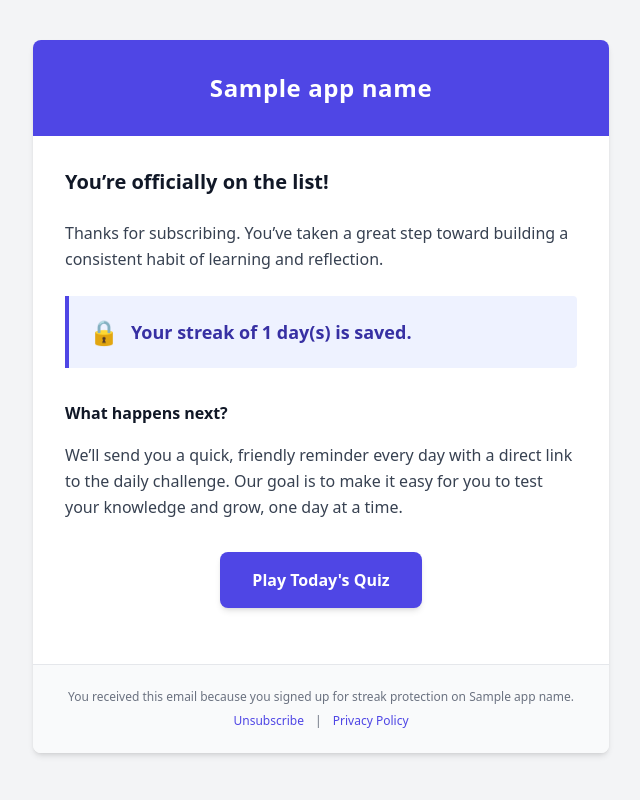
After one commit to fyardlest1/Django-Bible-Quiz-MVP, a Django app: template quiz_ui/templates/emails/welcome_email.html in a window 1280 px wide. The commit adds this page. Shown: the whole page, without its empty margins (319-959 px from the left). Run offline with Django 5.2, Linux system fonts and the light colour scheme; the template is opened without the code that fills it: most values are stand-ins (such as "Sample title", 1, 10 or a date in 2020); parts of the project's set-up code (start-up, migrations or seed data) failed here and were passed over; some libraries are stand-ins or nearby versions.

Commit message:
Create a personalized welcome email message for a Django-based Quiz App

```diff
--- a/bible_quiz_main/settings.py
+++ b/bible_quiz_main/settings.py
@@ -43,7 +43,7 @@ INSTALLED_APPS = [
     # Third-party apps
     'rest_framework',
     'corsheaders',       # Step 1: CORS
-    'drf_spectacular',   # Step 2: Documentatio
+    'drf_spectacular',   # Step 2: Documentation
 
     # local apps
     'quiz_api',
--- /dev/null
+++ b/quiz_ui/templates/emails/welcome_email.html
@@ -0,0 +1,60 @@
+<!DOCTYPE html>
+<html lang="en">
+<head>
+    <meta charset="UTF-8">
+    <meta name="viewport" content="width=device-width, initial-scale=1.0">
+    <title>Welcome to {{app_name}}</title>
+    <!-- Tailwind CSS (via CDN for development/preview) -->
+    <script src="https://cdn.tailwindcss.com"></script>
+</head>
+<body class="bg-gray-100 font-sans antialiased m-0 p-0">
+
+    <!-- Main Container -->
+    <div class="max-w-xl mx-auto bg-white rounded-lg shadow-md overflow-hidden mt-10 mb-10 font-sans">
+
+        <!-- Header -->
+        <div class="bg-indigo-600 py-8 px-4 text-center">
+            <h1 class="text-white text-2xl font-bold tracking-wide m-0">{{app_name}}</h1>
+        </div>
+
+        <!-- Content Body -->
+        <div class="p-8 text-gray-700 leading-relaxed">
+
+            <p class="text-xl font-bold text-gray-900 mb-6">You’re officially on the list!</p>
+
+            <p class="mb-6">Thanks for subscribing. You’ve taken a great step toward building a consistent habit of learning and reflection.</p>
+
+            <!-- Streak Box -->
+            <div class="bg-indigo-50 border-l-4 border-indigo-600 p-5 mb-8 rounded-r">
+                <div class="flex items-center">
+                    <span class="text-2xl mr-3">🔒</span>
+                    <p class="text-indigo-800 font-bold m-0 text-lg">
+                        Your streak of {{streak_count}} day(s) is saved.
+                    </p>
+                </div>
+            </div>
+
+            <p class="mb-4 font-semibold text-gray-900">What happens next?</p>
+            <p class="mb-8">We’ll send you a quick, friendly reminder every day with a direct link to the daily challenge. Our goal is to make it easy for you to test your knowledge and grow, one day at a time.</p>
+
+            <!-- CTA Button -->
+            <div class="text-center mb-6">
+                <a href="https://bible-quiz-mvp.onrender.com/" class="inline-block bg-indigo-600 text-white px-8 py-4 rounded-lg font-bold text-base shadow-md hover:bg-indigo-700 transition duration-300 no-underline">
+                    Play Today's Quiz
+                </a>
+            </div>
+        </div>
+
+        <!-- Footer -->
+        <div class="bg-gray-50 border-t border-gray-200 p-6 text-center text-xs text-gray-500">
+            <p class="mb-2">You received this email because you signed up for streak protection on {{app_name}}.</p>
+            <p>
+                <a href="#" class="text-indigo-600 hover:text-indigo-800 no-underline">Unsubscribe</a>
+                <span class="mx-2">|</span>
+                <a href="#" class="text-indigo-600 hover:text-indigo-800 no-underline">Privacy Policy</a>
+            </p>
+        </div>
+
+    </div>
+</body>
+</html>
```
Also changed, not shown: quiz_api/tasks.py (+33 -0 lines), quiz_api/tests.py (+10 -2 lines), quiz_ui/templates/quiz_ui/quiz.html (+7 -3 lines).
